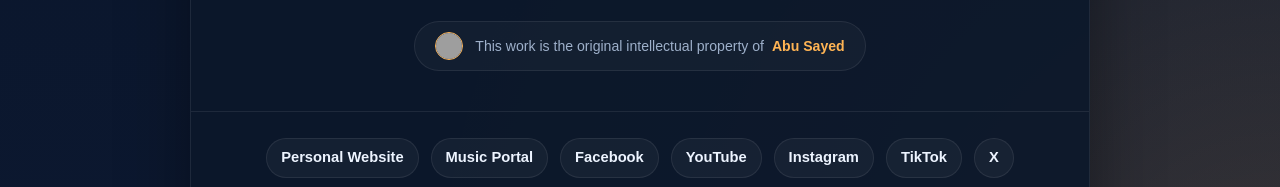
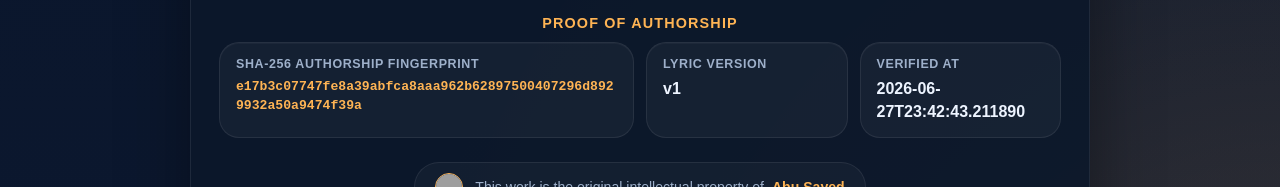
Before and after one commit to ImAbuSayed/vergessene-worte, a plain HTML site: page index.html in a window 1280 px wide. Shown: the part 2426-2613 px from the top of the page. Drawn offline with Linux system fonts and the light colour scheme; grey boxes are pictures that could not be loaded.

Commit message:
feat: update song assets v1 with signed GPG commit [verified]

```diff
--- a/index.html
+++ b/index.html
@@ -14,9 +14,9 @@
     <meta name="keywords" content="Vergessene Worte, Abu Sayed lyrics, original song lyrics, Abu Sayed original song, Abu Sayed lyricist, Abu Sayed composer, Abu Sayed songwriter, official lyrics">
     <meta name="robots" content="index,follow,max-snippet:-1,max-image-preview:large,max-video-preview:-1">
     <meta name="referrer" content="strict-origin-when-cross-origin">
-    <meta name="description" content="Access the verified lyrics of &#x27;Vergessene Worte&#x27;, an original song crafted, composed, and performed by Abu Sayed.">
+    <meta name="description" content="Discover the complete lyrics of &#x27;Vergessene Worte&#x27;, a unique musical work by Abu Sayed, encompassing original composition and writing.">
     <meta property="og:title" content="Vergessene Worte - Original Lyrics by Abu Sayed">
-    <meta property="og:description" content="Access the verified lyrics of &#x27;Vergessene Worte&#x27;, an original song crafted, composed, and performed by Abu Sayed.">
+    <meta property="og:description" content="Discover the complete lyrics of &#x27;Vergessene Worte&#x27;, a unique musical work by Abu Sayed, encompassing original composition and writing.">
     <meta property="og:type" content="music.song">
     <meta property="og:url" content="https://imabusayed.github.io/vergessene-worte/">
     <meta property="og:site_name" content="Abu Sayed Music">
@@ -24,7 +24,7 @@
     <meta name="last-modified" content="2026-06-24 14:10:04">
     <meta name="twitter:card" content="summary_large_image">
     <meta name="twitter:title" content="Vergessene Worte - Original Lyrics by Abu Sayed">
-    <meta name="twitter:description" content="Access the verified lyrics of &#x27;Vergessene Worte&#x27;, an original song crafted, composed, and performed by Abu Sayed.">
+    <meta name="twitter:description" content="Discover the complete lyrics of &#x27;Vergessene Worte&#x27;, a unique musical work by Abu Sayed, encompassing original composition and writing.">
     <link rel="canonical" href="https://imabusayed.github.io/vergessene-worte/">
     <link rel="sitemap" type="application/xml" title="Sitemap" href="https://imabusayed.github.io/vergessene-worte/sitemap.xml">
     <link rel="author" href="https://github.com/ImAbuSayed">
@@ -100,7 +100,7 @@
       "@id": "https://imabusayed.github.io/vergessene-worte#webpage",
       "url": "https://imabusayed.github.io/vergessene-worte/",
       "name": "Vergessene Worte - Original Lyrics by Abu Sayed",
-      "description": "Access the verified lyrics of 'Vergessene Worte', an original song crafted, composed, and performed by Abu Sayed.",
+      "description": "Discover the complete lyrics of 'Vergessene Worte', a unique musical work by Abu Sayed, encompassing original composition and writing.",
       "isPartOf": {
         "@id": "https://music.abusayed.com.bd/#website"
       },
@@ -537,7 +537,7 @@
 
         <div class="controls">
             <button class="btn-speak" id="speakBtn" title="Read the lyrics aloud"><span id="speakText">Read Aloud</span></button>
-            <a href="https://music.abusayed.com.bd/Licensing/?https://imabusayed.github.io/vergessene-worte/" class="btn-license" title="Get licensing for this song" target="_blank">Get a Licensing Quote for Vergessene Worte</a>
+            <a href="https://music.abusayed.com.bd/Licensing/?https://imabusayed.github.io/vergessene-worte/" class="btn-license" title="Get licensing for this song" target="_blank">Get License For Vergessene Worte</a>
 
         </div>
         <br>
@@ -612,6 +612,26 @@
             <div class="meta-card">
                 <span class="meta-label">Publisher</span>
                 <strong>Abu Sayed Music</strong>
+            </div>
+
+                </div>
+            </div>
+
+            <div class="details-block">
+                <div class="details-title">Proof of Authorship</div>
+                <div class="meta-grid">
+
+            <div class="meta-card" style="grid-column: span 2;">
+                <span class="meta-label">SHA-256 Authorship Fingerprint</span>
+                <strong style="word-break: break-all; font-family: monospace; font-size: 0.82rem; color: var(--accent);">e17b3c07747fe8a39abfca8aaa962b62897500407296d8929932a50a9474f39a</strong>
+            </div>
+            <div class="meta-card">
+                <span class="meta-label">Lyric Version</span>
+                <strong>v1</strong>
+            </div>
+            <div class="meta-card">
+                <span class="meta-label">Verified At</span>
+                <strong>2026-06-27T23:42:43.211890</strong>
             </div>
 
                 </div>
```
Also changed, not shown: excerpts/Bridge-Preview.txt (added), excerpts/Chorus-Preview.txt (added), excerpts/Final-Chorus-Preview.txt (added), excerpts/Hook-Preview.txt (added), excerpts/Pre-Chorus-2-Preview.txt (added), excerpts/Pre-Chorus-3-Preview.txt (added), excerpts/Pre-Chorus-Preview.txt (added), excerpts/Verse-1-Preview.txt (added), excerpts/Verse-2-Preview.txt (added), excerpts/Verse-3-Preview.txt (added), hashes.txt (added), llms.txt, lyrics_backup/2026-06-27_vergessene-worte-v1.txt (added), manifest.json (added), 1 other file.
